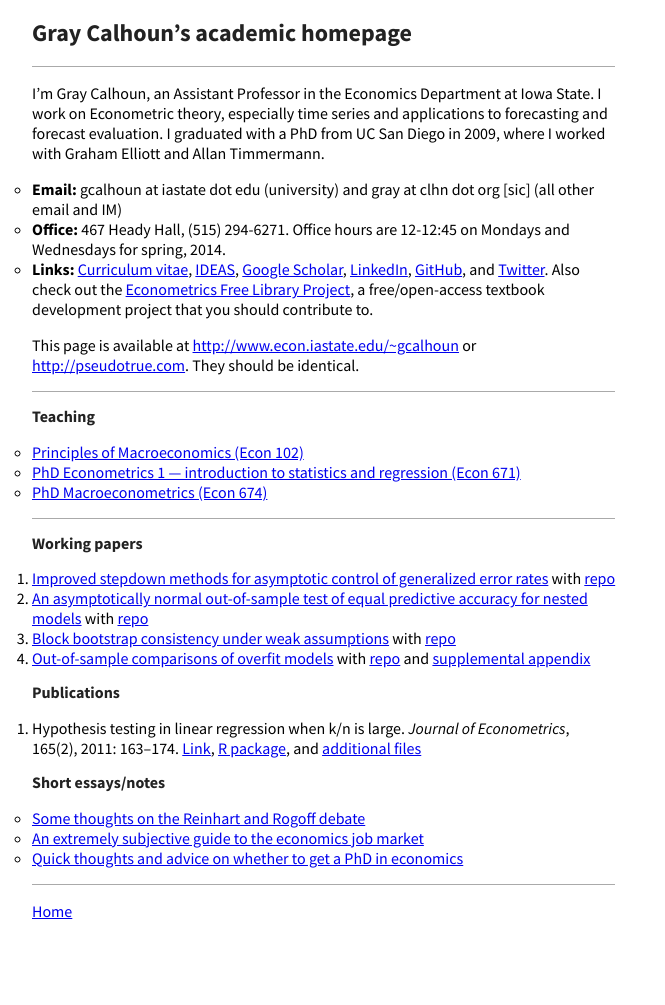
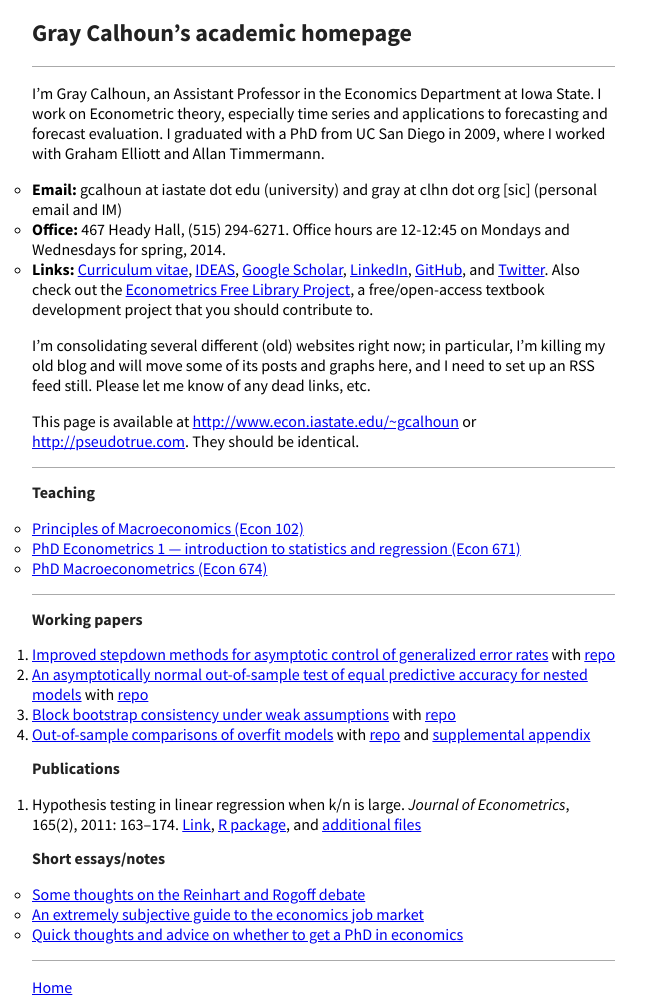
Before and after one commit to mmkuang/grayclhn.github.io, a Jekyll site: the page built from index.md, in a window 1280 px wide. Shown: the whole page, without its empty margins (0-665 px from the left). Built offline with Jekyll 4.4.1, drawn with Linux system fonts in a browser that asks for light colours; Markdown is read by kramdown in place of the engine named in the settings; before the commit the page ends 929 px from its top, so only the background shows below that.

Commit message:
Add brief note explaining new pages to main homepage

```diff
--- a/index.md
+++ b/index.md
@@ -10,7 +10,7 @@ with a PhD from UC San Diego in 2009, where I worked with Graham
 Elliott and Allan Timmermann.
 
 * **Email:** gcalhoun at iastate dot edu (university) and gray at clhn
-  dot org [sic] (all other email and IM)
+  dot org [sic] (personal email and IM)
 * **Office:** 467 Heady Hall, (515) 294-6271.
   Office hours are 12-12:45 on Mondays and Wednesdays for spring, 2014.
 * **Links:** [Curriculum vitae][cv],
@@ -22,6 +22,11 @@ Elliott and Allan Timmermann.
   Also check out the [Econometrics Free Library Project][EFLP],
   a free/open-access textbook development project that you
   should contribute to.
+
+I'm consolidating several different (old) websites right now; in
+particular, I'm killing my old blog and will move some of its posts
+and graphs here, and I need to set up an RSS feed still. Please let me
+know of any dead links, etc.
 
 This page is available at <http://www.econ.iastate.edu/~gcalhoun> or
 <http://pseudotrue.com>. They should be identical.
```
